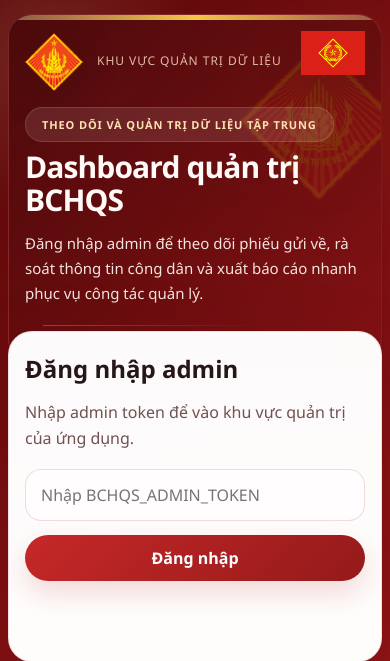
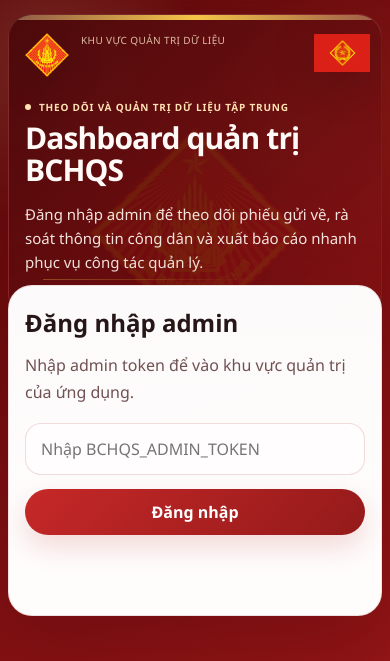
Before and after one commit to HaiNguyen711/BCHQSAPP, a Python web app: template templates/admin.html in a window 390 px wide. Shown: the top 661 px of the page. Run offline with Jinja, Linux system fonts and the light colour scheme; the template is opened without the code that fills it, so the values that code supplies are empty.

Commit message:
Polish mobile hero layouts

```diff
--- a/static/styles.css
+++ b/static/styles.css
@@ -157,6 +157,17 @@ body[data-page="admin"] .hero__masthead {
   font-weight: 700;
 }
 
+.hero__eyebrow::before {
+  content: "";
+  width: 7px;
+  height: 7px;
+  border-radius: 999px;
+  background: currentColor;
+  margin-right: 10px;
+  margin-top: 4px;
+  flex: 0 0 auto;
+}
+
 .hero h1,
 .card h2,
 .section-panel__header h3,
@@ -214,10 +225,23 @@ body[data-page="admin"] .hero__masthead {
 }
 
 .hero__meta strong {
+  display: inline-flex;
+  align-items: flex-start;
   color: #ffe8c9;
   font-size: 12px;
   text-transform: uppercase;
   letter-spacing: 0.06em;
+}
+
+.hero__meta strong::before {
+  content: "";
+  width: 6px;
+  height: 6px;
+  border-radius: 999px;
+  background: currentColor;
+  margin-right: 8px;
+  margin-top: 4px;
+  flex: 0 0 auto;
 }
 
 .hero__meta span {
@@ -858,12 +882,12 @@ pre {
 
   .hero {
     min-height: auto;
-    padding: 18px 16px 74px;
+    padding: 18px 16px 58px;
     border-radius: 24px;
   }
 
   .hero--compact {
-    padding-bottom: 84px;
+    padding-bottom: 56px;
   }
 
   body[data-page="admin"] .hero--compact {
@@ -871,52 +895,146 @@ pre {
   }
 
   .hero__masthead {
-    margin-bottom: 34px;
+    margin-bottom: 18px;
   }
 
   .hero__brand {
     width: 100%;
+    align-items: flex-start;
+    gap: 12px;
+    padding-right: 66px;
+  }
+
+  .hero__brand-mark {
+    width: 44px;
+    height: 44px;
+  }
+
+  .hero__brand-copy {
+    gap: 4px;
+  }
+
+  .hero__brand-copy span {
+    font-size: 10px;
+    letter-spacing: 0.04em;
+    white-space: nowrap;
   }
 
   .hero__brand-copy strong {
-    font-size: 14px;
+    font-size: 13px;
+    line-height: 1.3;
+  }
+
+  .hero__eyebrow {
+    width: auto;
+    max-width: calc(100% - 74px);
+    font-size: 10px;
+    line-height: 1.4;
+    padding: 0;
+    border: 0;
+    border-radius: 0;
+    background: none;
+    box-shadow: none;
+    margin-bottom: 14px;
+  }
+
+  .hero__eyebrow::before {
+    width: 6px;
+    height: 6px;
+    margin-right: 8px;
+    margin-top: 4px;
   }
 
   .hero h1 {
-    font-size: 30px;
+    font-size: 28px;
+    line-height: 1.08;
+    max-width: 92%;
+    margin-bottom: 14px;
   }
 
   .hero__intro {
-    font-size: 15px;
+    font-size: 14px;
+    line-height: 1.6;
+    max-width: 92%;
+    margin-bottom: 0;
+  }
+
+  .hero__meta {
+    gap: 12px;
+    margin-top: 16px;
+    padding: 14px 14px 16px;
+    border-radius: 20px;
+    background: linear-gradient(180deg, rgba(243, 198, 72, 0.18), rgba(243, 198, 72, 0.1));
+    border: 1px solid rgba(243, 198, 72, 0.22);
+  }
+
+  .hero__meta > div {
+    padding: 0;
+    border: 0;
+    border-radius: 0;
+    background: none;
+    backdrop-filter: none;
+    box-shadow: none;
+    font-size: 13px;
+  }
+
+  .hero__meta strong {
+    font-size: 11px;
+    color: #ffe8c9;
+  }
+
+  .hero__meta strong::before {
+    width: 5px;
+    height: 5px;
+    margin-right: 7px;
+    margin-top: 4px;
+  }
+
+  .hero__meta span {
+    color: rgba(255, 246, 240, 0.96);
   }
 
   .hero__watermark,
   .hero__watermark--admin {
-    width: 240px;
-    right: -44px;
-    top: 52px;
-    opacity: 0.16;
+    width: 212px;
+    left: 50%;
+    right: auto;
+    top: 126px;
+    transform: translateX(-50%);
+    opacity: 0.08;
   }
 
   body[data-page="admin"] .hero__watermark--admin {
-    width: 160px;
-    right: -18px;
-    top: 26px;
-    opacity: 0.13;
+    width: 212px;
+    left: 50%;
+    right: auto;
+    top: 112px;
+    transform: translateX(-50%);
+    opacity: 0.08;
+  }
+
+  body[data-page="admin"] .hero__brand {
+    padding-right: 66px;
+  }
+
+  body[data-page="admin"] .hero__brand-copy span {
+    font-size: 10px;
+    letter-spacing: 0.04em;
+    white-space: nowrap;
   }
 
   .hero__admin-entry {
-    top: 14px;
-    right: 14px;
-    width: 68px;
-    height: 48px;
+    top: 18px;
+    right: 10px;
+    width: 58px;
+    height: 40px;
   }
 
   .hero__admin-entry img {
-    width: 64px;
-    height: 44px;
-    max-width: 64px;
-    max-height: 44px;
+    width: 56px;
+    height: 38px;
+    max-width: 56px;
+    max-height: 38px;
   }
 
   .card {
--- a/templates/admin.html
+++ b/templates/admin.html
@@ -4,7 +4,7 @@
   <meta charset="UTF-8">
   <meta name="viewport" content="width=device-width, initial-scale=1.0">
   <title>Quản trị BCHQS</title>
-  <link rel="stylesheet" href="/static/styles.css?v=20260401-admin-5">
+  <link rel="stylesheet" href="/static/styles.css?v=20260401-admin-6">
 </head>
 <body data-page="admin">
   <main class="shell shell--admin shell--landing">
@@ -82,6 +82,6 @@
     </section>
   </main>
 
-  <script src="/static/app.js?v=20260401-admin-5"></script>
+  <script src="/static/app.js?v=20260401-admin-6"></script>
 </body>
 </html>
--- a/templates/index.html
+++ b/templates/index.html
@@ -4,7 +4,7 @@
   <meta charset="UTF-8">
   <meta name="viewport" content="width=device-width, initial-scale=1.0">
   <title>Phiếu thu thập thông tin BCHQS</title>
-  <link rel="stylesheet" href="/static/styles.css?v=20260401-8">
+  <link rel="stylesheet" href="/static/styles.css?v=20260401-14">
 </head>
 <body data-page="form">
   <main class="shell shell--landing">
@@ -77,6 +77,6 @@
       publicBaseUrl: "{{ PUBLIC_BASE_URL }}"
     };
   </script>
-  <script src="/static/app.js?v=20260401-8"></script>
+  <script src="/static/app.js?v=20260401-14"></script>
 </body>
 </html>
```
